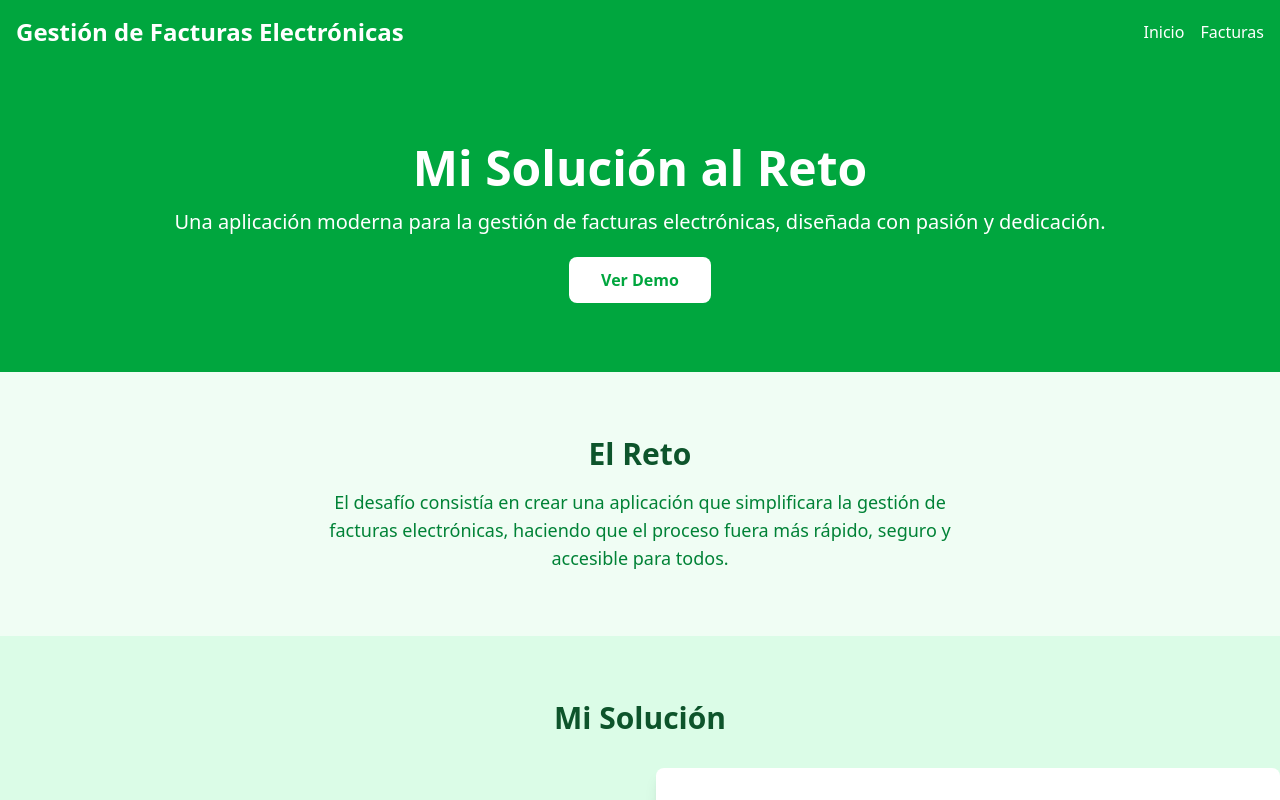
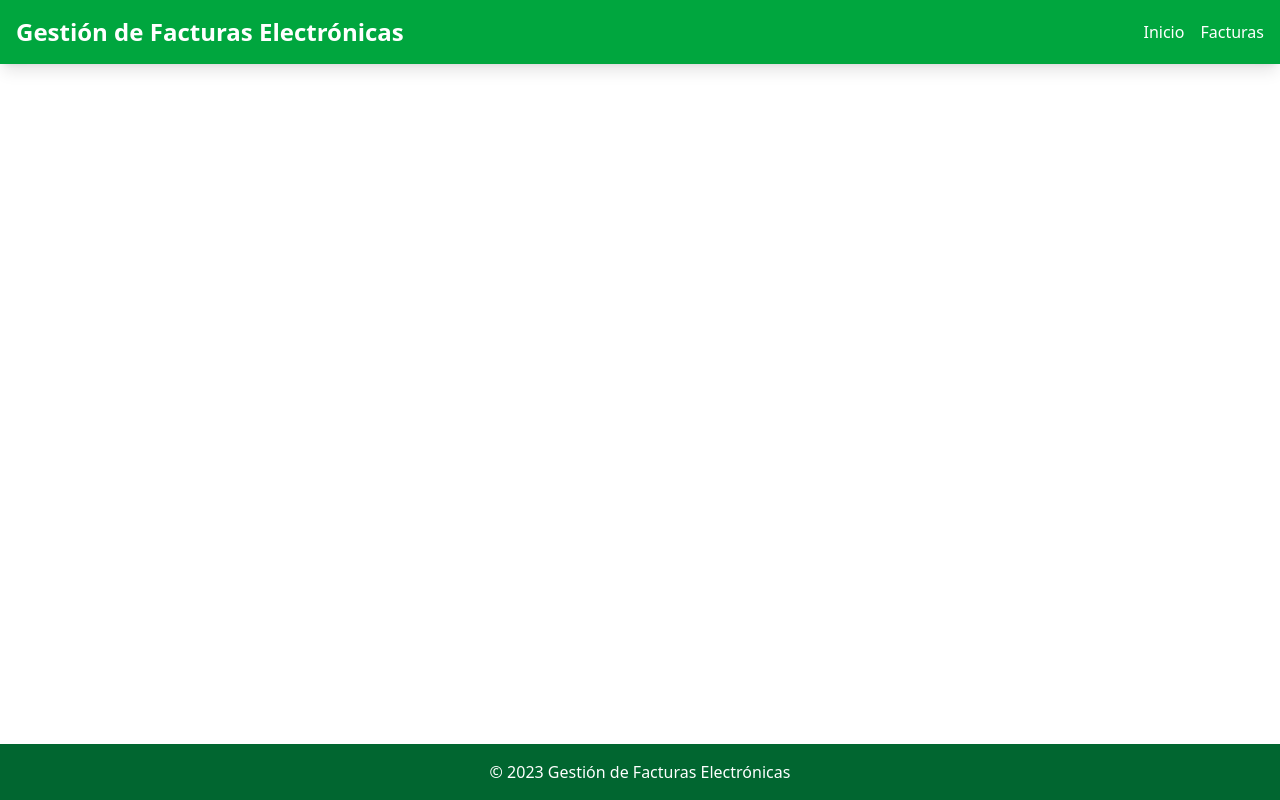
Before and after one commit to ElezDev/retoFactus, a React (Vite) app: page / in a window 1280 px wide. Shown: the top 800 px of the page. Built offline with nearby package versions, Linux system fonts and the light colour scheme; no server answers.

Commit message:
Actualizar ruta de la página de inicio a "retoFactus" en el componente App

```diff
--- a/src/App.tsx
+++ b/src/App.tsx
@@ -16,7 +16,7 @@
                     <Header />
                     <main className="flex-grow">
                         <Routes>
-                            <Route path="/" element={<LandingPage />} />
+                            <Route path="retoFactus" element={<LandingPage />} />
                             <Route path="/home" element={<HomePage />} />
                             <Route path="/invoice" element={<InvoicePage />} />
                             <Route path="/about" element={<AboutPage />} />
```
